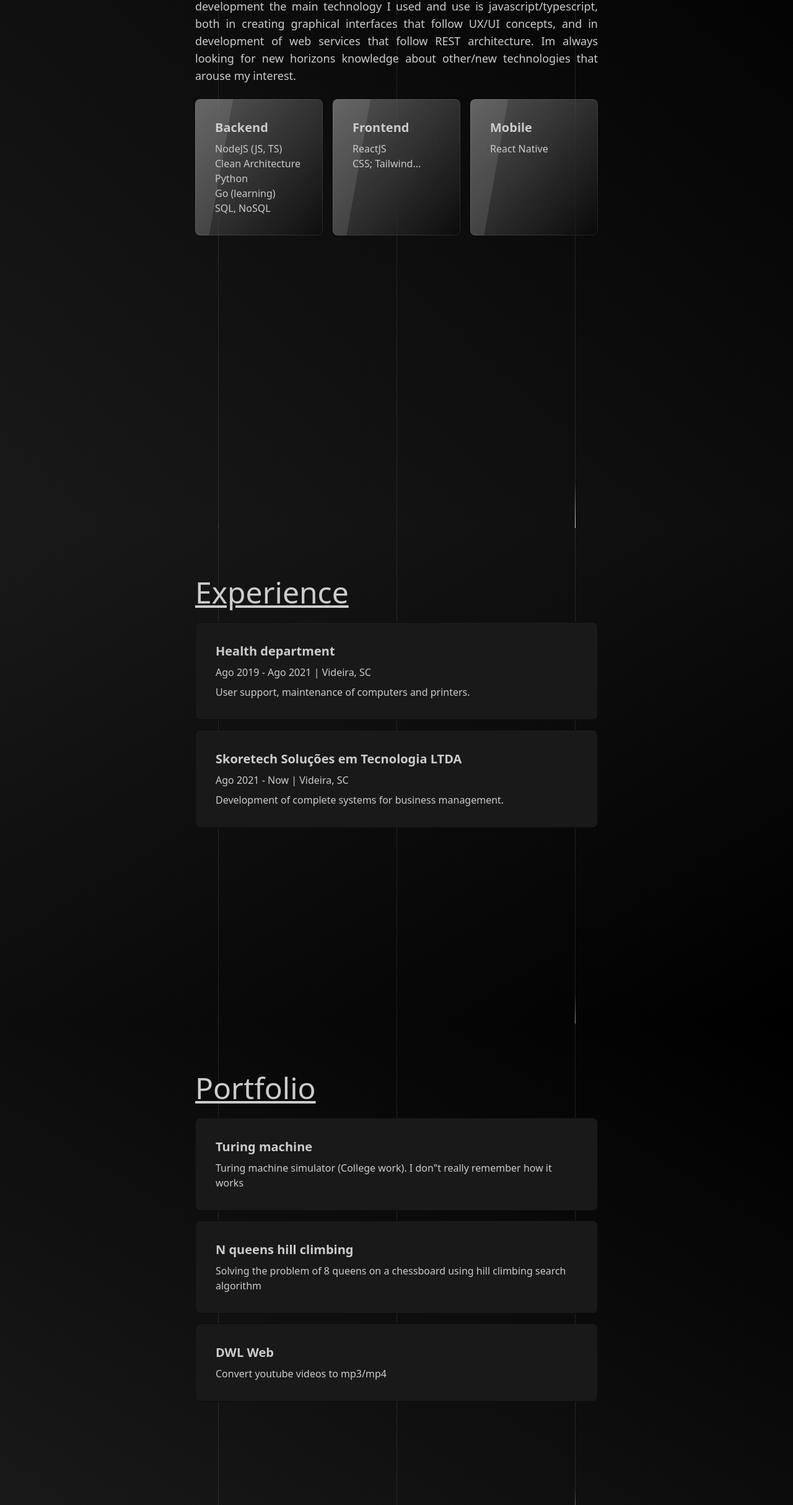
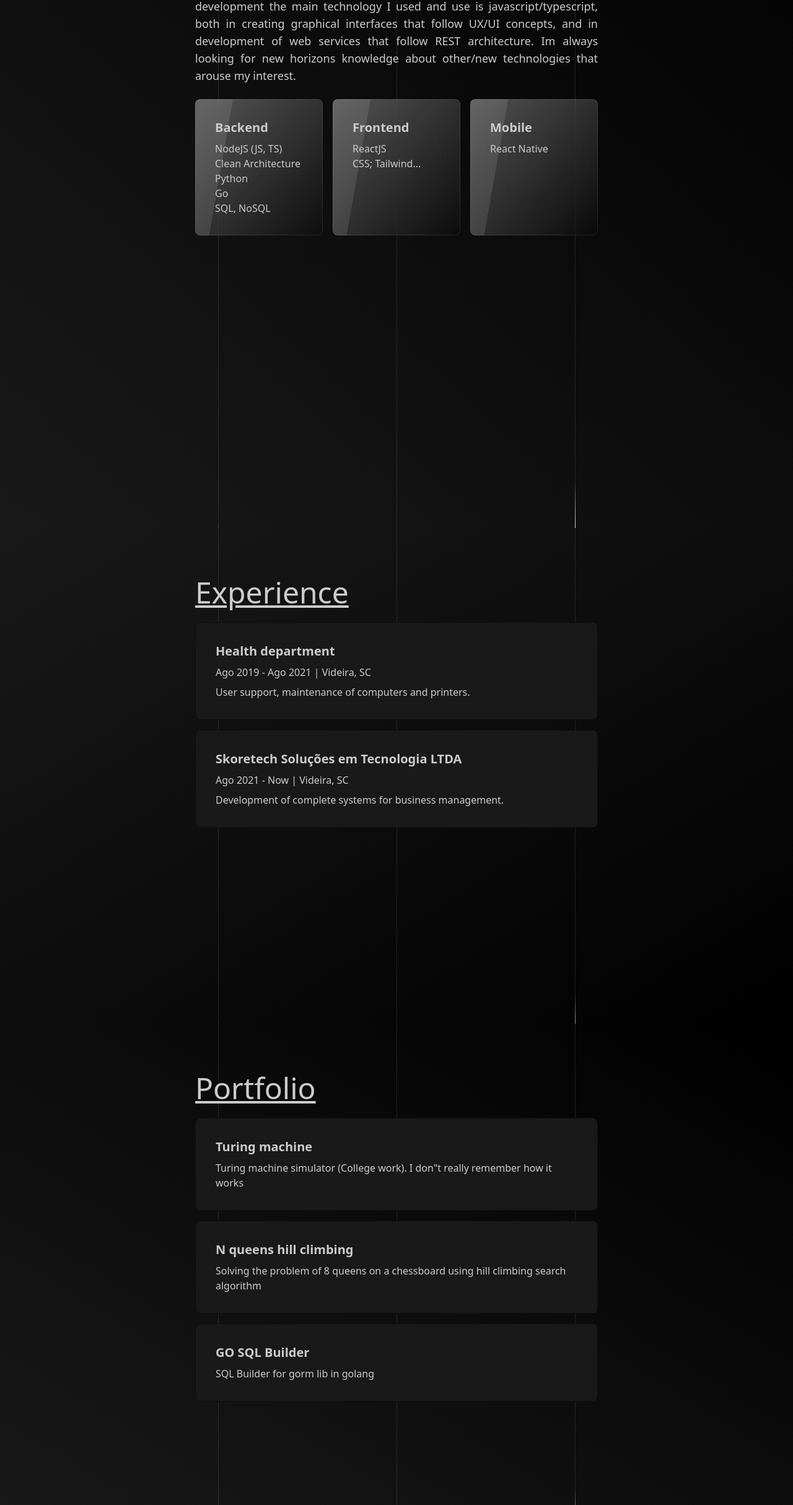
Before and after one commit to vineboneto/presentation, a Next.js app: page / in a window 1280 px wide. Shown: the part 1148-3577 px from the top of the page at 62% size. Built offline with nearby package versions, Linux system fonts and the light colour scheme.

Commit message:
refactor: update portfolio

```diff
--- a/src/pages/index.tsx
+++ b/src/pages/index.tsx
@@ -12,7 +12,6 @@ import 'aos/dist/aos.css'
 export default function Home() {
   const [isOpenModal, setIsOpenModal] = useState(false)
   const { t } = useTranslation()
-  const { theme } = useTheme()
 
   const refHome = useRef<HTMLDivElement>(null)
   const refAbout = useRef<HTMLDivElement>(null)
@@ -98,7 +97,7 @@ export default function Home() {
                     <li>NodeJS (JS, TS)</li>
                     <li>Clean Architecture</li>
                     <li>Python</li>
-                    <li>Go (learning)</li>
+                    <li>Go</li>
                     <li>SQL, NoSQL</li>
                   </ul>
                 </div>
@@ -197,11 +196,11 @@ export default function Home() {
                   <div className="card-body">
                     <a
                       className="card-title link link-hover"
-                      href="https://github.com/vineboneto/dwl-web"
+                      href="https://github.com/vineboneto/go-sql-builder"
                       target="_blank"
                       rel="noreferrer"
                     >
-                      DWL Web
+                      GO SQL Builder
                     </a>
                     <p>{t('third-portfolio-text')}</p>
                   </div>
--- a/src/utils/i18n.ts
+++ b/src/utils/i18n.ts
@@ -22,7 +22,7 @@ const resources = {
       'first-portfolio-text': 'Turing machine simulator (College work). I don"t really remember how it works',
       'N queens hill climbing': 'N queens hill climbing',
       'second-portfolio-text': 'Solving the problem of 8 queens on a chessboard using hill climbing search algorithm',
-      'third-portfolio-text': 'Convert youtube videos to mp3/mp4',
+      'third-portfolio-text': 'SQL Builder for gorm lib in golang',
     },
   },
   pt: {
@@ -47,7 +47,7 @@ const resources = {
       'N queens hill climbing': '8 Rainhas hill climbing',
       'second-portfolio-text':
         'Resolvendo o problema de 8 rainhas em um tabuleiro de xadrez usando algoritmo de hill climbing',
-      'third-portfolio-text': 'Converta vídeos do youtube para mp3/mp4',
+      'third-portfolio-text': 'SQL Builder para biblioteca gorm do golang',
     },
   },
 }
```
